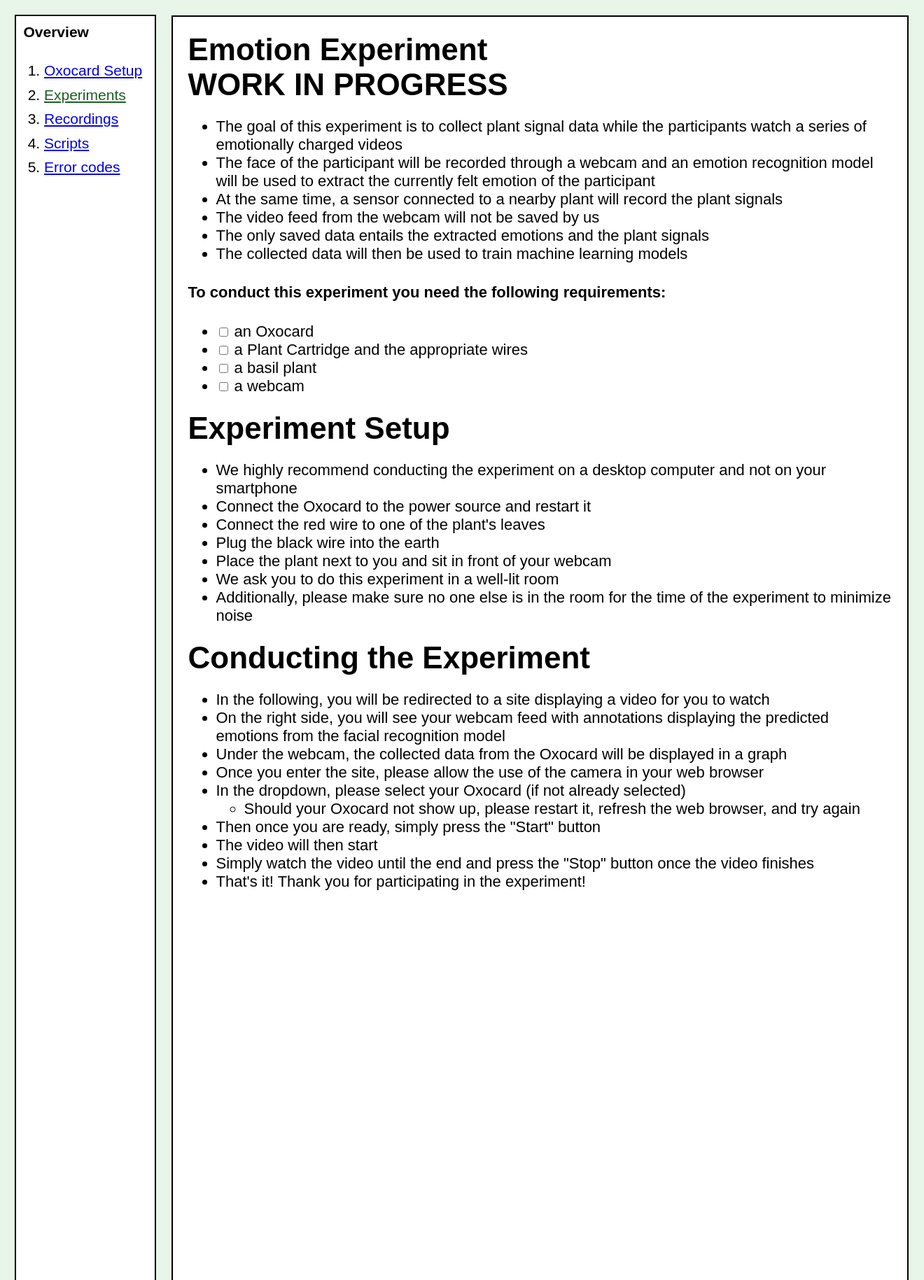
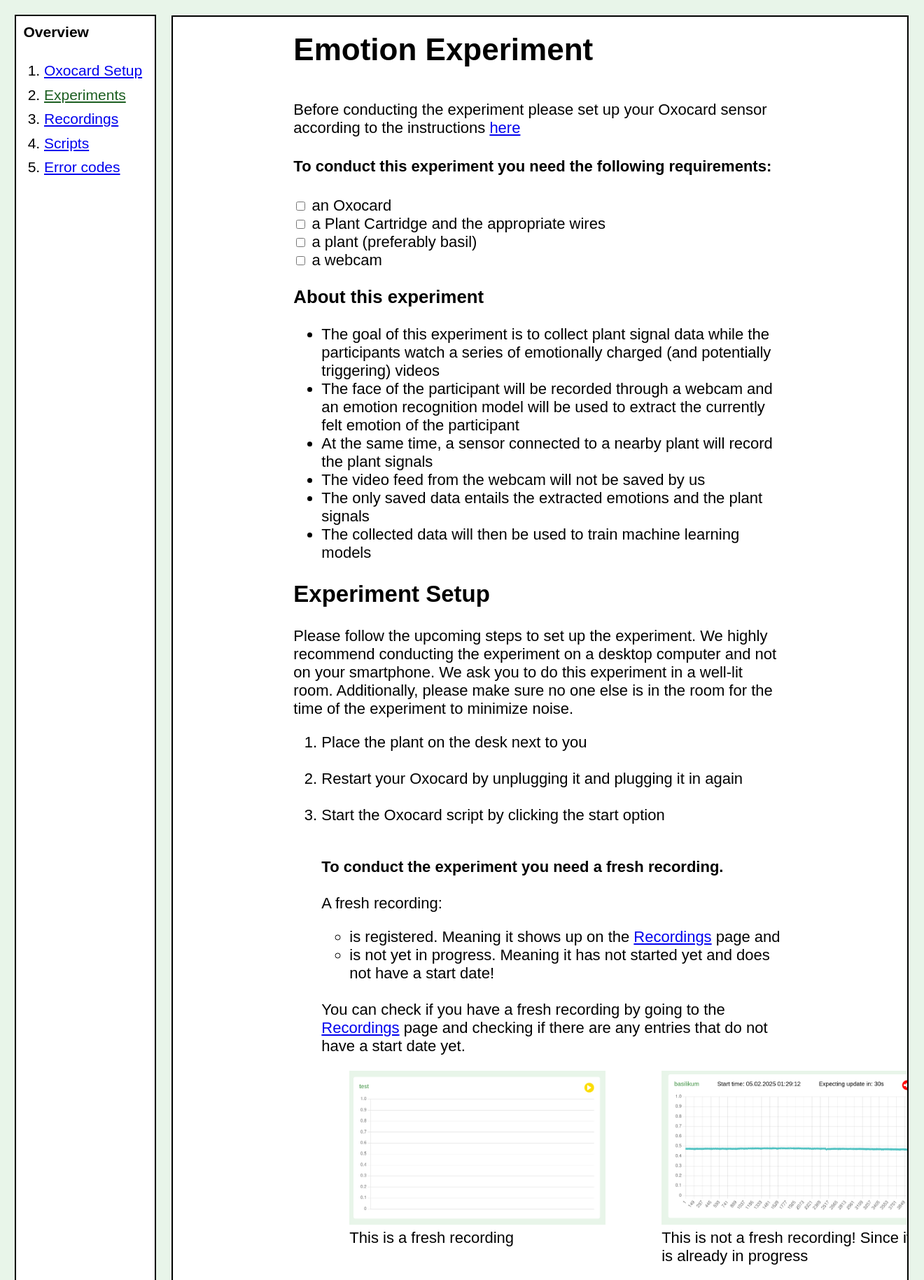
Before and after one commit to diego411/petal, a Python web app: template src/templates/instructions/experiment-instructions.html in a window 1320 px wide. Shown: the part 60-1889 px from the top of the page at 70% size. Run offline with Jinja, Linux system fonts and the light colour scheme; the template is opened without the code that fills it, so the values that code supplies are empty.

Commit message:
finish experiment instructions

```diff
--- a/src/templates/experiments.html
+++ b/src/templates/experiments.html
@@ -87,10 +87,12 @@
     {% from "macros/confirmation-dialog.html" import render_confirmation_dialog %}
     {% from "macros/snackbar.html" import render_snackbar %}
     {% from "macros/loading-spinner.html" import render_loading_spinner %}
+    {% from "macros/help.html" import render_help %}
 
     {{ render_top_bar('experiments') }}
     <div class="container">
         <h1>Your Experiments</h1>
+        {{render_help('/instructions/experiment-instructions#createExperiment')}}
         <div class="button-wrapper">
             <input id="nameInput" type="text" class="name-input not-displayed" placeholder="Enter a name" required>
             <button id="createButton" class="action-button" onclick="create()">+ New Experiment</button>
--- a/src/templates/instructions/experiment-instructions.html
+++ b/src/templates/instructions/experiment-instructions.html
@@ -13,6 +13,8 @@
         }
 
         .content {
+            display: flex;
+            justify-content: center;
             width: 100%;
             background-color: white;
             border: 2px black solid;
@@ -26,6 +28,10 @@
         .content h1 {
             padding: 0;
             margin: 0;
+        }
+
+        .inner-content {
+            width: 70%;
         }
 
         .vertical-image {
@@ -54,13 +60,30 @@
         {{ render_instruction_navigation('experiments') }}
 
         <div class="content">
+            <div class="inner-content">
                 <h1>Emotion Experiment</h1>
+                <br>
 
-            <h1>WORK IN PROGRESS</h1>
+                <p>
+                    Before conducting the experiment please set up your Oxocard sensor according to the instructions <a
+                        href="/instructions/oxocard-setup">here</a>
+                </p>
+                <h4>To conduct this experiment you need the following requirements:</h4>
+
+                <input type="checkbox"> an Oxocard <br>
+                <input type="checkbox"> a Plant Cartridge and the appropriate wires <br>
+                <input type="checkbox"> a plant (preferably basil) <br>
+                <input type="checkbox"> a webcam <br>
+
+
+                <h3>About this experiment</h3>
                 <ul>
-                <li>The goal of this experiment is to collect plant signal data while the participants watch a series of
-                    emotionally charged videos</li>
-                <li>The face of the participant will be recorded through a webcam and an emotion recognition model will
+                    <li>
+                        The goal of this experiment is to collect plant signal data while the participants watch a
+                        series of emotionally charged (and potentially triggering) videos
+                    </li>
+                    <li>The face of the participant will be recorded through a webcam and an emotion recognition model
+                        will
                         be
                         used
                         to extract the currently felt emotion of the participant</li>
@@ -70,47 +93,112 @@
                     <li>The collected data will then be used to train machine learning models</li>
                 </ul>
 
-            <h4>To conduct this experiment you need the following requirements:</h4>
+
+
+                <h2 id="experimentSetup">Experiment Setup</h2>
+                <p>
+                    Please follow the upcoming steps to set up the experiment.
+                    We highly recommend conducting the experiment on a desktop computer and not on your smartphone.
+                    We ask you to do this experiment in a well-lit room. Additionally, please make sure no one else
+                    is in the room for the time of the experiment to minimize noise.
+                </p>
+                <ol>
+                    <li>Place the plant on the desk next to you</li><br>
+                    <li>Restart your Oxocard by unplugging it and plugging it in again</li><br>
+                    <li>Start the Oxocard script by clicking the start option</li><br>
+                    <p>
+                        <b>To conduct the experiment you need a fresh recording.</b><br>
+                        <br>
+                        A fresh recording:
                     <ul>
-                <li><input type="checkbox"> an Oxocard</li>
-                <li><input type="checkbox"> a Plant Cartridge and the appropriate wires</li>
-                <li><input type="checkbox"> a basil plant</li>
-                <li><input type="checkbox"> a webcam</li>
+                        <li>is registered. Meaning it shows up on the <a href="/recordings">Recordings</a> page and</li>
+                        <li>is not yet in progress. Meaning it has not started yet and does not have a start date!</li>
                     </ul>
+                    <br>
+                    You can check if you have a fresh recording by going to the
+                    <a href="/recordings">Recordings</a> page and checking if there are any entries that do not have
+                    a start date yet.
+                    <br>
+                    <div class="figures">
+                        <figure>
+                            <img class="horizontal-image" src="/static/fresh-recording.png">
+                            <figcaption>This is a fresh recording</figcaption>
+                        </figure>
+                        <figure>
+                            <img class="horizontal-image" src="/static/not-fresh-recording.png">
+                            <figcaption>This is not a fresh recording! Since it is already in progress</figcaption>
+                        </figure>
+                    </div>
+                    Should there be a recording in progress that was created with the Oxocard you are planning to use
+                    for the
+                    experiment
+                    you will first have to stop the recording by pressing the red button in the top right of the
+                    unit!
+                    <figure>
+                        <img class="horizontal-image" src="/static/remove-recording.png">
+                        <figcaption>How to stop recording</figcaption>
+                    </figure>
+                    </p>
+                    <br>
+                    <b>Afterwards you will need to redo Step 2 and 3 to get a fresh recording!</b>
+                    <br> <br>
+                    <li>Connect the red wire to one of the plant's leaves</li><br>
+                    <li>Place the black wire into the earth</li><br>
+                    <li>Turn on your webcam</li>
+                </ol>
 
-            <h1 id="experimentSetup">Experiment Setup</h1>
-            <ul>
-                <li>We highly recommend conducting the experiment on a desktop computer and not on your smartphone</li>
-                <li>Connect the Oxocard to the power source and restart it</li>
-                <li>Connect the red wire to one of the plant's leaves</li>
-                <li>Plug the black wire into the earth</li>
-                <li>Place the plant next to you and sit in front of your webcam</li>
-                <li>We ask you to do this experiment in a well-lit room</li>
-                <li>Additionally, please make sure no one else is in the room for the time of the experiment to minimize
-                    noise
+                <h2>Conducting the Experiment</h2>
+                <ol>
+                    <li>Navigate to the <a href="/experiments">Experiments</a> page</li><br>
+                    <h3 id="createExperiment">Create experiment</h3>
+                    <li>Click on the create button</li><br>
+                    <li>Input your name</li><br>
+                    <li>Click on create</li><br>
+                    <figure>
+                        <img class="horizontal-image" src="/static/create-experiment.png">
+                        <figcaption>Steps 1 - 4</figcaption>
+                    </figure>
+                    <h3 id="startExperiment">Start experiment</h3>
+                    <li>You will be navigated to a page looking like this:</li><br>
+                    <figure>
+                        <img class="horizontal-image" src="/static/created-experiment.png">
+                        <figcaption>Created experiment</figcaption>
+                    </figure>
+                    <br>
+                    On this page, we ask you to carefully read the terms and conditions of the experiment.
+                    Once you have read them and agree we ask you to click the checkbox.
+                    Then you will need to select your fresh recording in the dropdown and press the start button
+                    <br><br>
+                    <h3 id="duringExperiment">During the experiment</h3>
+                    <li>
+                        Once you have clicked start you will be asked if you're ready.
+                        Once you click yes you will be shown a page similar to this one:
                     </li>
-            </ul>
-
-            <h1>Conducting the Experiment</h1>
-            <ul>
-                <li>In the following, you will be redirected to a site displaying a video for you to watch</li>
-                <li>On the right side, you will see your webcam feed with annotations displaying the predicted emotions
-                    from
-                    the
-                    facial recognition model</li>
-                <li>Under the webcam, the collected data from the Oxocard will be displayed in a graph</li>
-                <li>Once you enter the site, please allow the use of the camera in your web browser</li>
-                <li>In the dropdown, please select your Oxocard (if not already selected)
-                    <ul>
-                        <li>Should your Oxocard not show up, please restart it, refresh the web browser, and try again
+                    <figure>
+                        <img class="horizontal-image" src="/static/running-experiment.png">
+                        <figcaption>Running experiment</figcaption>
+                    </figure>
+                    <br>
+                    Your browser at this point will prompt you to allow the use of your camera. Please press allow.
+                    Once you have allowed the use of your camera the video will start playing and the experiment
+                    has offically begun!
+                    <br><br>
+                    The top right of the page will display your webcam feed along with the emotions predicted from the
+                    facial
+                    recognition model. The bottom right will display the data coming in from the oxocard.
+                    On the left you will see the video.
+                    <br><br>
+                    <li>Now simply watch the video. Please refrain from pausing the video at all.</li><br>
+                    <li>
+                        Once the video has finished, simply press the "Finish experiment" button on the top. <br>
+                        <b>Please do not close the browser window yet at this point!</b><br>
+                        Once the loading screen has finished you can savely close the browser window.
                     </li>
-                    </ul>
-                </li>
-                <li>Then once you are ready, simply press the "Start" button</li>
-                <li>The video will then start</li>
-                <li>Simply watch the video until the end and press the "Stop" button once the video finishes</li>
-                <li>That's it! Thank you for participating in the experiment!</li>
-            </ul>
+                </ol>
+                <h3>That's it! Thank you for participating in the experiment!</h3>
+                <p>If you want to start another experiment please start following the steps again starting
+                    <a href="/instructions/experiment-instructions#experimentSetup">here</a></p>
+            </div>
         </div>
     </div>
 </body>
--- a/src/templates/macros/experiment/created-experiment.html
+++ b/src/templates/macros/experiment/created-experiment.html
@@ -1,10 +1,12 @@
 {% macro render_created_experiment(data) %}
 {% from "macros/snackbar.html" import render_snackbar %}
+{% from "macros/help.html" import render_help %}
 <script src="https://unpkg.com/htmx.org@1.9.6"></script>
 <div class="wrapper">
     <h1>Experiment: {{data.experiment.name}}</h1>
     <hr>
     <br>
+    {{render_help('/instructions/experiment-instructions#startExperiment')}}
     <p>
         <b>Creation Date</b>: {{data.experiment.created_at}} <br>
         <b>Status</b>: {{data.experiment.status}}
@@ -15,7 +17,7 @@
         <br>
         This experiment does not save any of your personal data.The only data that will <br>
         be saved are the electrical signal data from the plant and the output of the <br>
-        emotion recognition model. However, this data is completely anonymous it is <br>
+        emotion recognition model. However, this data is completely anonymous! It is <br>
         impossible to infer your person from this data! The webcam feed will not be <br>
         saved in any way!<br>
         <br>
--- a/src/utils/authentication.py
+++ b/src/utils/authentication.py
@@ -57,7 +57,8 @@ def authenticate(endpoint_type):
             try:
                 payload: Payload = authenticate_token(X_AUTH_TOKEN)
                 kwargs['payload'] = payload
-            except (jwt.exceptions.InvalidSignatureError, jwt.exceptions.DecodeError, jwt.exceptions.ExpiredSignatureError) as e:  # invalid auth token
+            except (jwt.exceptions.InvalidSignatureError, jwt.exceptions.DecodeError,
+                    jwt.exceptions.ExpiredSignatureError) as e:  # invalid auth token
                 current_app.logger.info(f"Request on endpoint of type {endpoint_type} raised following error: {e}")
                 if endpoint_type == 'template':
                     return abort(401)
```
Also changed, not shown: src/templates/macros/experiment/running-experiment.html (+12 -5 lines), src/templates/macros/help.html (added, +21 -0 lines), src/static/Pasted image.png (added), src/static/create-experiment.png (added), src/static/created-experiment.png (added), src/static/fresh-recording.png (added), src/static/help.png (added), src/static/not-fresh-recording.png (added), src/static/remove-recording.png (added), src/static/running-experiment.png (added). Lines whose indentation alone changed are shown as unchanged.
